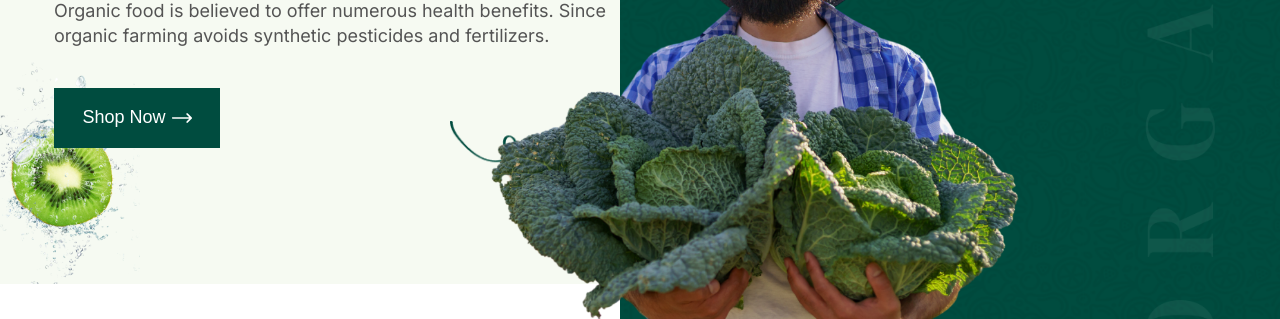
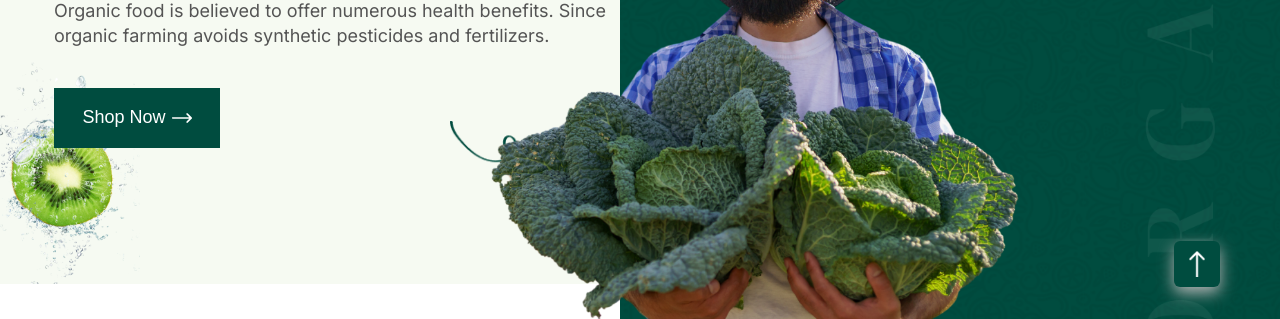
Before and after one commit to MdNahid360/Simple-Ecommerce-Home-Page, a plain HTML site: page index.html in a window 1280 px wide. Shown: the part 453-772 px from the top of the page. Drawn offline with nearby package versions, Linux system fonts and the light colour scheme; files whose address does not match are found by name.

Commit message:
add to top button

```diff
--- a/index.html
+++ b/index.html
@@ -19,7 +19,10 @@
     <title>PURELY</title>
 </head>
 
-<body>
+<body id="top">
+    <a class="go-up" href="#top">
+        <img class="go-up-img" src="./src/assets/img/Arrow 1 (1).png" alt="">
+    </a>
     <div class="relative">
         <nav>
             <!-- ?top nav -->
--- a/style.css
+++ b/style.css
@@ -1596,3 +1596,20 @@ letter-spacing: -0.18px;
 .overflow-hidden{
     overflow: hidden!important;
 }
+.go-up{
+    position: fixed;
+    z-index: 600;
+    bottom: 60px;
+    right: 60px;
+    background-color: #004C3F;
+    width: 46px;
+    height: 46px;
+    border-radius: 6px;
+    display: flex;
+    box-shadow: 0px 6px 16px rgb(180, 180, 180);
+    align-items: center;
+    justify-content: center;
+}
+.go-up-img{
+    width: 16px;
+}
```
Also changed, not shown: src/assets/img/Arrow 1 (1).png (added).
